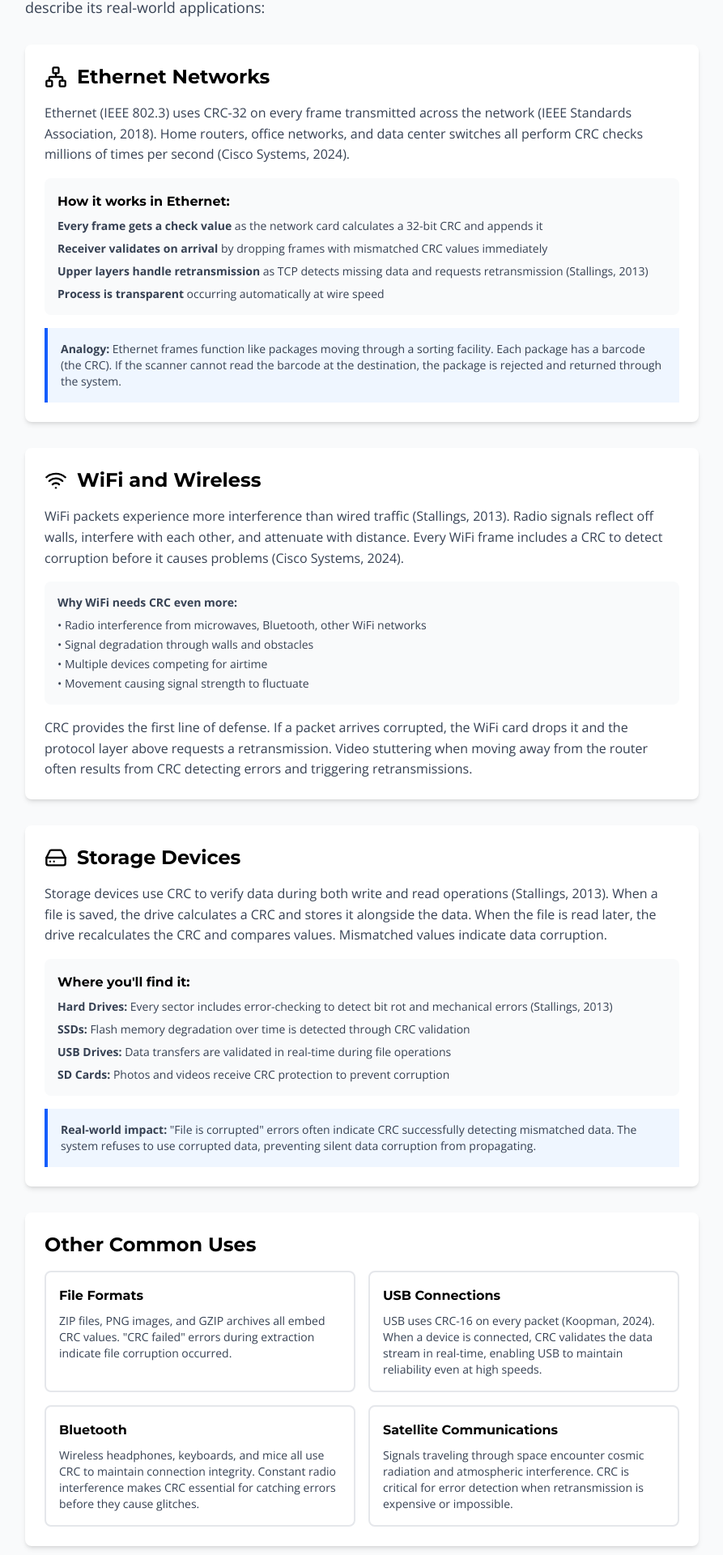
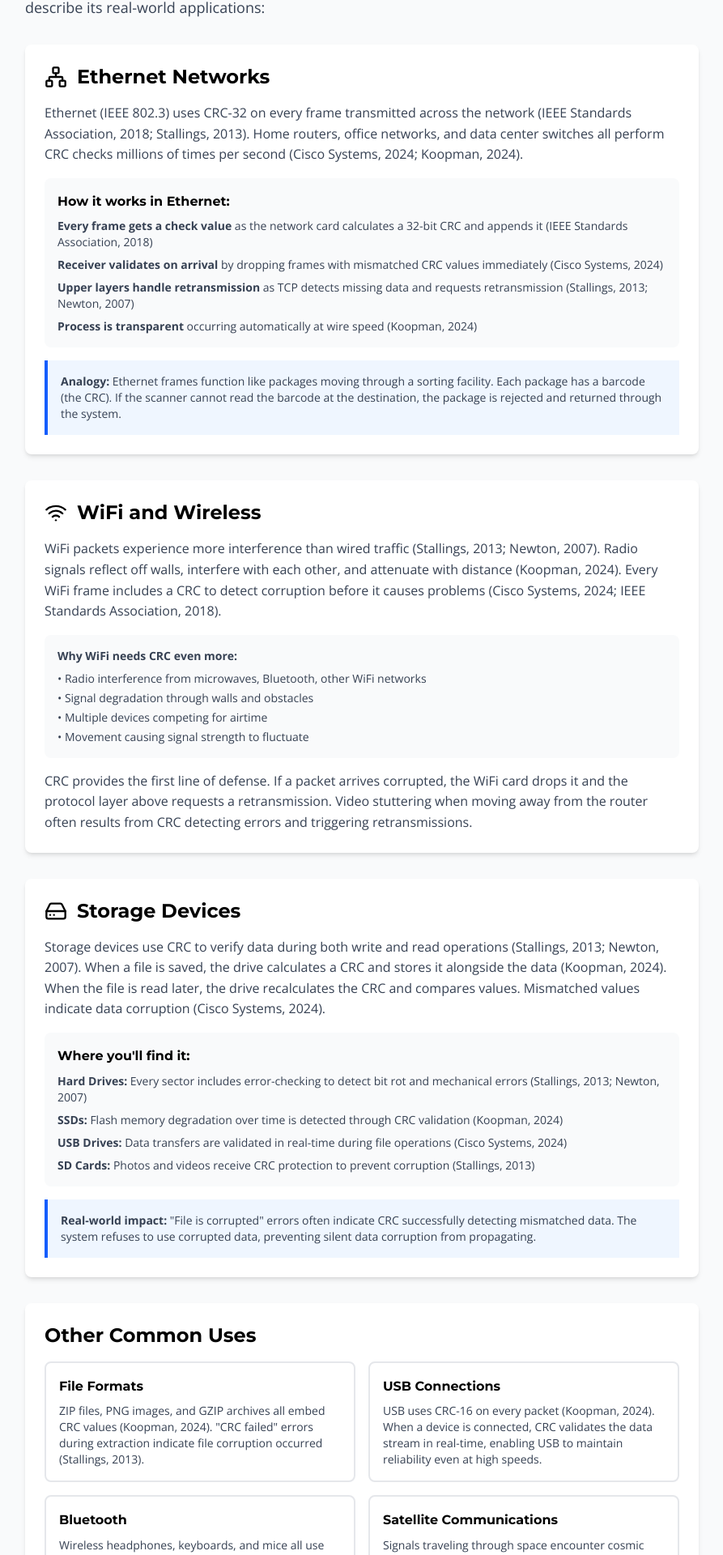
Before and after one commit to SmazSupport/crc-educational-site, a React (Vite) app: page /crc-educational-site/applications in a window 1280 px wide. Shown: the part 217-2137 px from the top of the page at 81% size, without its empty margins (193-1086 px from the left). Built offline with nearby package versions, Linux system fonts and the light colour scheme.

Commit message:
updated contentand fixed bugs

```diff
--- a/src/pages/Applications.jsx
+++ b/src/pages/Applications.jsx
@@ -23,17 +23,17 @@ const Applications = () => {
             </div>
 
             <p className="text-gray-700 mb-4">
-              Ethernet (IEEE 802.3) uses CRC-32 on every frame transmitted across the network (IEEE Standards Association, 2018).
-              Home routers, office networks, and data center switches all perform CRC checks millions of times per second (Cisco Systems, 2024).
+              Ethernet (IEEE 802.3) uses CRC-32 on every frame transmitted across the network (IEEE Standards Association, 2018; Stallings, 2013).
+              Home routers, office networks, and data center switches all perform CRC checks millions of times per second (Cisco Systems, 2024; Koopman, 2024).
             </p>
 
             <div className="bg-gray-50 rounded-lg p-4">
               <h3 className="font-semibold mb-2">How it works in Ethernet:</h3>
               <ul className="text-sm text-gray-700 space-y-2">
-                <li><strong>Every frame gets a check value</strong> as the network card calculates a 32-bit CRC and appends it</li>
-                <li><strong>Receiver validates on arrival</strong> by dropping frames with mismatched CRC values immediately</li>
-                <li><strong>Upper layers handle retransmission</strong> as TCP detects missing data and requests retransmission (Stallings, 2013)</li>
-                <li><strong>Process is transparent</strong> occurring automatically at wire speed</li>
+                <li><strong>Every frame gets a check value</strong> as the network card calculates a 32-bit CRC and appends it (IEEE Standards Association, 2018)</li>
+                <li><strong>Receiver validates on arrival</strong> by dropping frames with mismatched CRC values immediately (Cisco Systems, 2024)</li>
+                <li><strong>Upper layers handle retransmission</strong> as TCP detects missing data and requests retransmission (Stallings, 2013; Newton, 2007)</li>
+                <li><strong>Process is transparent</strong> occurring automatically at wire speed (Koopman, 2024)</li>
               </ul>
             </div>
 
@@ -56,8 +56,8 @@ const Applications = () => {
             </div>
 
             <p className="text-gray-700 mb-4">
-              WiFi packets experience more interference than wired traffic (Stallings, 2013). Radio signals reflect off walls,
-              interfere with each other, and attenuate with distance. Every WiFi frame includes a CRC to detect corruption before it causes problems (Cisco Systems, 2024).
+              WiFi packets experience more interference than wired traffic (Stallings, 2013; Newton, 2007). Radio signals reflect off walls,
+              interfere with each other, and attenuate with distance (Koopman, 2024). Every WiFi frame includes a CRC to detect corruption before it causes problems (Cisco Systems, 2024; IEEE Standards Association, 2018).
             </p>
 
             <div className="bg-gray-50 rounded-lg p-4">
@@ -89,18 +89,18 @@ const Applications = () => {
             </div>
 
             <p className="text-gray-700 mb-4">
-              Storage devices use CRC to verify data during both write and read operations (Stallings, 2013).
-              When a file is saved, the drive calculates a CRC and stores it alongside the data. When the file is read later,
-              the drive recalculates the CRC and compares values. Mismatched values indicate data corruption.
+              Storage devices use CRC to verify data during both write and read operations (Stallings, 2013; Newton, 2007).
+              When a file is saved, the drive calculates a CRC and stores it alongside the data (Koopman, 2024). When the file is read later,
+              the drive recalculates the CRC and compares values. Mismatched values indicate data corruption (Cisco Systems, 2024).
             </p>
 
             <div className="bg-gray-50 rounded-lg p-4">
               <h3 className="font-semibold mb-2">Where you'll find it:</h3>
               <ul className="text-sm text-gray-700 space-y-2">
-                <li><strong>Hard Drives:</strong> Every sector includes error-checking to detect bit rot and mechanical errors (Stallings, 2013)</li>
-                <li><strong>SSDs:</strong> Flash memory degradation over time is detected through CRC validation</li>
-                <li><strong>USB Drives:</strong> Data transfers are validated in real-time during file operations</li>
-                <li><strong>SD Cards:</strong> Photos and videos receive CRC protection to prevent corruption</li>
+                <li><strong>Hard Drives:</strong> Every sector includes error-checking to detect bit rot and mechanical errors (Stallings, 2013; Newton, 2007)</li>
+                <li><strong>SSDs:</strong> Flash memory degradation over time is detected through CRC validation (Koopman, 2024)</li>
+                <li><strong>USB Drives:</strong> Data transfers are validated in real-time during file operations (Cisco Systems, 2024)</li>
+                <li><strong>SD Cards:</strong> Photos and videos receive CRC protection to prevent corruption (Stallings, 2013)</li>
               </ul>
             </div>
 
@@ -122,8 +122,8 @@ const Applications = () => {
               <div className="border-2 border-gray-200 rounded-lg p-4">
                 <h3 className="font-semibold mb-2">File Formats</h3>
                 <p className="text-sm text-gray-700">
-                  ZIP files, PNG images, and GZIP archives all embed CRC values. "CRC failed" errors during extraction
-                  indicate file corruption occurred.
+                  ZIP files, PNG images, and GZIP archives all embed CRC values (Koopman, 2024). "CRC failed" errors during extraction
+                  indicate file corruption occurred (Stallings, 2013).
                 </p>
               </div>
 
@@ -138,16 +138,16 @@ const Applications = () => {
               <div className="border-2 border-gray-200 rounded-lg p-4">
                 <h3 className="font-semibold mb-2">Bluetooth</h3>
                 <p className="text-sm text-gray-700">
-                  Wireless headphones, keyboards, and mice all use CRC to maintain connection integrity.
-                  Constant radio interference makes CRC essential for catching errors before they cause glitches.
+                  Wireless headphones, keyboards, and mice all use CRC to maintain connection integrity (Cisco Systems, 2024).
+                  Constant radio interference makes CRC essential for catching errors before they cause glitches (Newton, 2007).
                 </p>
               </div>
 
               <div className="border-2 border-gray-200 rounded-lg p-4">
                 <h3 className="font-semibold mb-2">Satellite Communications</h3>
                 <p className="text-sm text-gray-700">
-                  Signals traveling through space encounter cosmic radiation and atmospheric interference.
-                  CRC is critical for error detection when retransmission is expensive or impossible.
+                  Signals traveling through space encounter cosmic radiation and atmospheric interference (Stallings, 2013).
+                  CRC is critical for error detection when retransmission is expensive or impossible (Koopman, 2024).
                 </p>
               </div>
             </div>
--- a/src/pages/Calculator.jsx
+++ b/src/pages/Calculator.jsx
@@ -191,9 +191,9 @@ const Calculator = () => {
                   <button
                     key={preset.name}
                     onClick={() => handlePresetChange(preset)}
-                    className={`px-4 py-2 rounded-lg font-medium text-sm transition-colors ${
+                    className={`px-4 py-2 rounded-lg font-medium text-sm transition-colors cursor-pointer ${
                       selectedPreset === preset.name
-                        ? 'bg-primary-600 text-white'
+                        ? 'bg-fhsu-gold text-black font-bold'
                         : 'bg-gray-200 text-gray-700 hover:bg-gray-300'
                     }`}
                   >
@@ -336,8 +336,9 @@ const Calculator = () => {
                     setData('1101');
                     setGenerator('1011');
                     setSelectedPreset('CRC-3');
+                    window.scrollTo({ top: 0, behavior: 'smooth' });
                   }}
-                  className="text-primary-600 hover:text-primary-700 font-semibold text-sm"
+                  className="text-fhsu-gold hover:text-fhsu-gold-dark font-semibold text-sm cursor-pointer hover:underline"
                 >
                   Load Example →
                 </button>
@@ -354,8 +355,9 @@ const Calculator = () => {
                     setData('11010011');
                     setGenerator('1011');
                     setSelectedPreset('CRC-3');
+                    window.scrollTo({ top: 0, behavior: 'smooth' });
                   }}
-                  className="text-primary-600 hover:text-primary-700 font-semibold text-sm"
+                  className="text-fhsu-gold hover:text-fhsu-gold-dark font-semibold text-sm cursor-pointer hover:underline"
                 >
                   Load Example →
                 </button>
@@ -372,8 +374,9 @@ const Calculator = () => {
                     setData('1101');
                     setGenerator('10011');
                     setSelectedPreset('CRC-4');
+                    window.scrollTo({ top: 0, behavior: 'smooth' });
                   }}
-                  className="text-primary-600 hover:text-primary-700 font-semibold text-sm"
+                  className="text-fhsu-gold hover:text-fhsu-gold-dark font-semibold text-sm cursor-pointer hover:underline"
                 >
                   Load Example →
                 </button>
@@ -390,8 +393,9 @@ const Calculator = () => {
                     setData('11010');
                     setGenerator('100101');
                     setSelectedPreset('CRC-5-USB');
+                    window.scrollTo({ top: 0, behavior: 'smooth' });
                   }}
-                  className="text-primary-600 hover:text-primary-700 font-semibold text-sm"
+                  className="text-fhsu-gold hover:text-fhsu-gold-dark font-semibold text-sm cursor-pointer hover:underline"
                 >
                   Load Example →
                 </button>
```
Also changed, not shown: src/pages/Home.jsx (+14 -20 lines), src/pages/HowItWorks.jsx (+17 -17 lines), src/pages/Introduction.jsx (+22 -26 lines).
